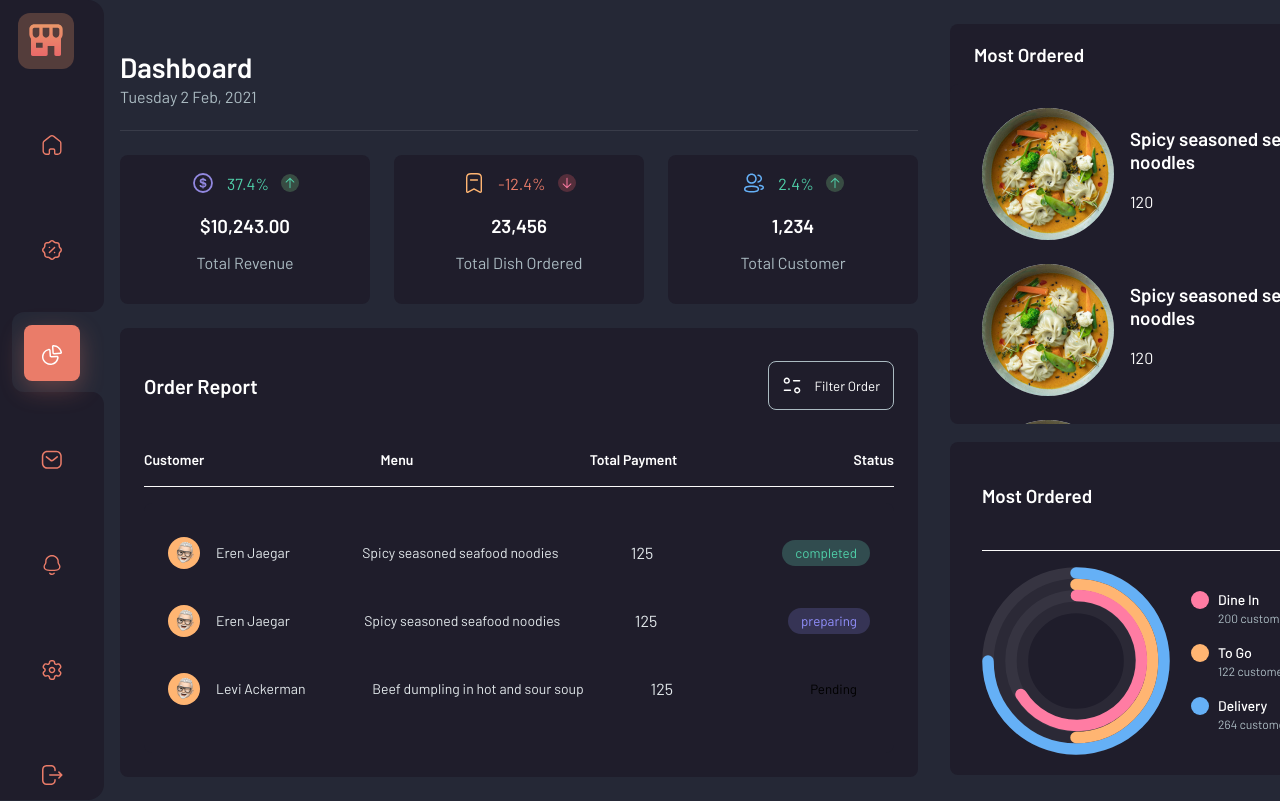
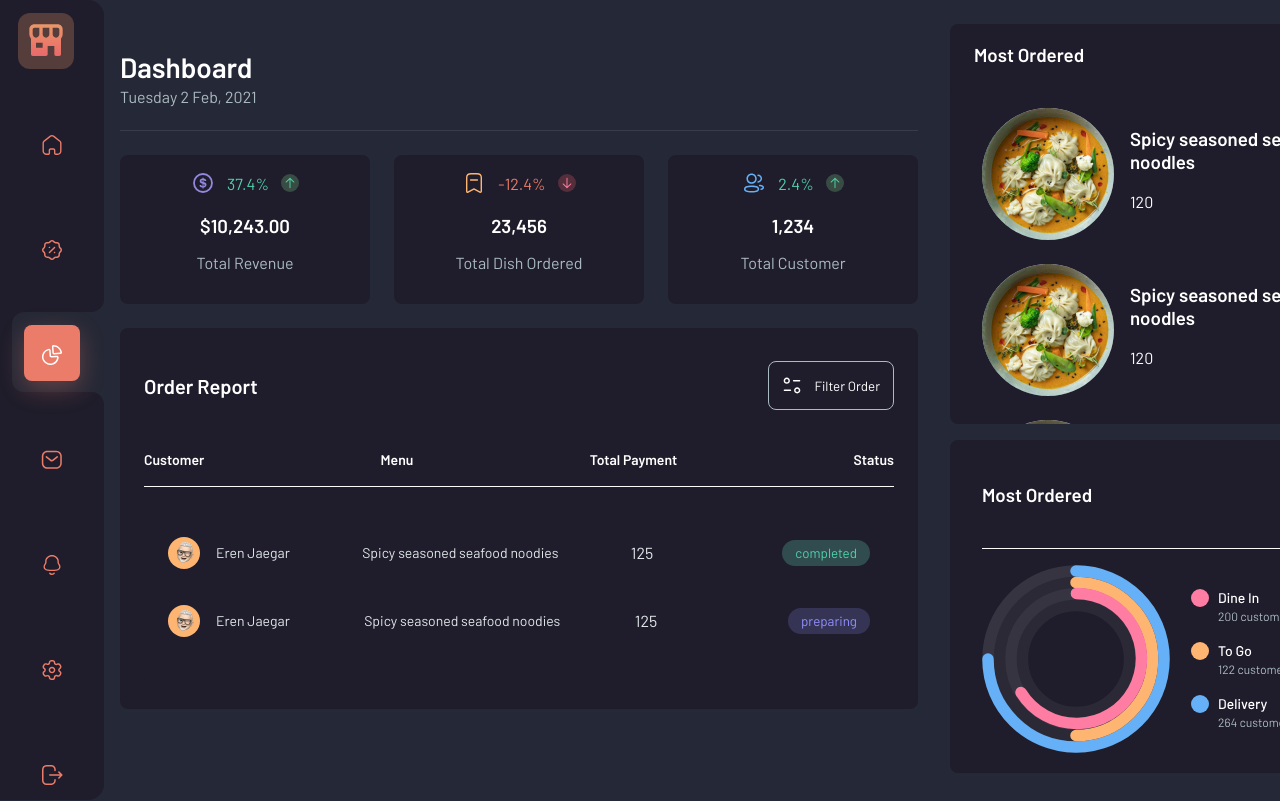
Before and after one commit to Asilbek-17/food-POS-Dark, a React (Create React App) app: page /dashboard in a window 1280 px wide. Shown: the top 801 px of the page. Built offline with nearby package versions, Linux system fonts and the light colour scheme.

Commit message:
Add mian styles

```diff
--- a/src/components/ReportList/ReportList.js
+++ b/src/components/ReportList/ReportList.js
@@ -20,15 +20,6 @@ const reportData = [
         state: "preparing",
         image:ErenJaegarImg
     },
-    {
-        id:3,
-        userName: "Levi Ackerman",
-        userOrder: "Beef dumpling in hot and sour soup",
-        payment: 125,
-        state: "Pending",
-        image:ErenJaegarImg
-    }
-
 ]
 
 function ReportList() {
```
